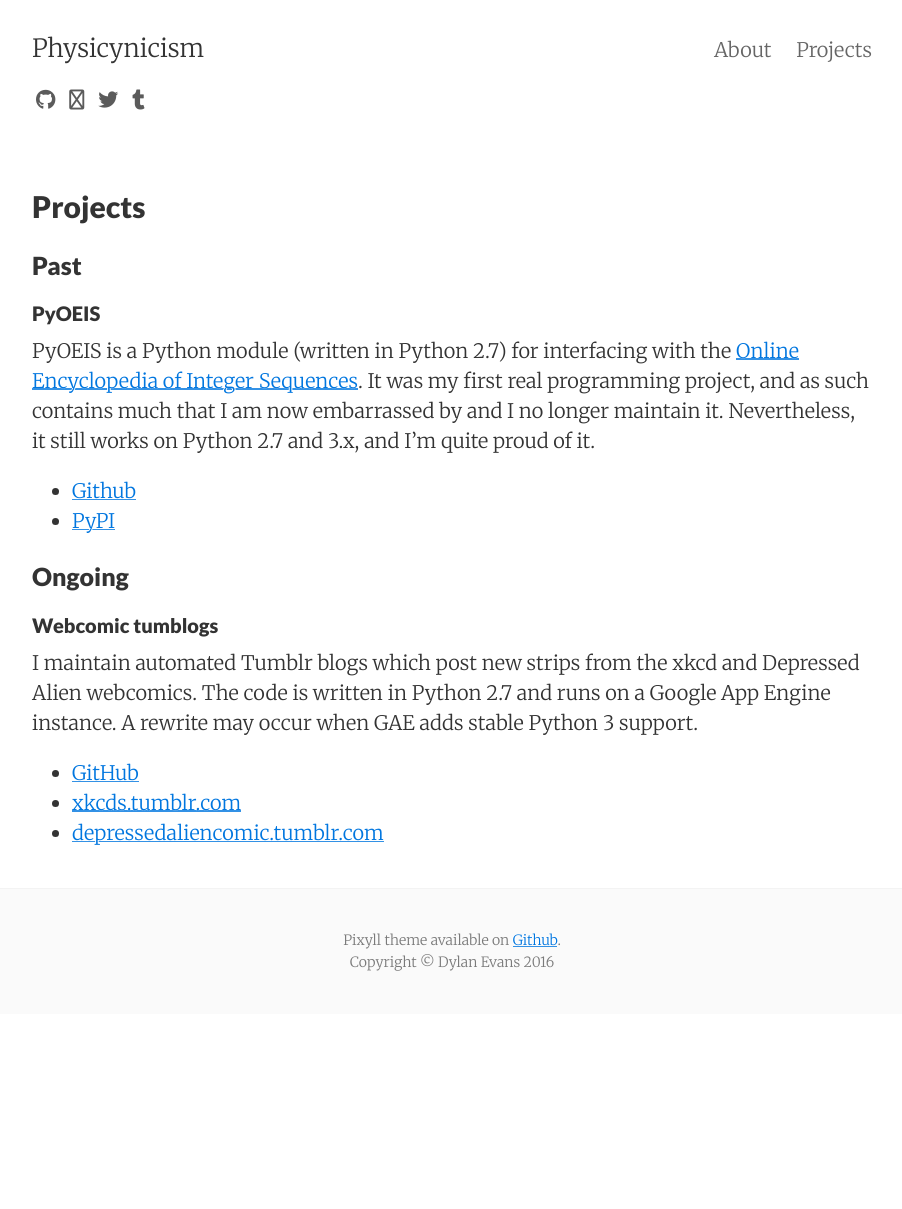
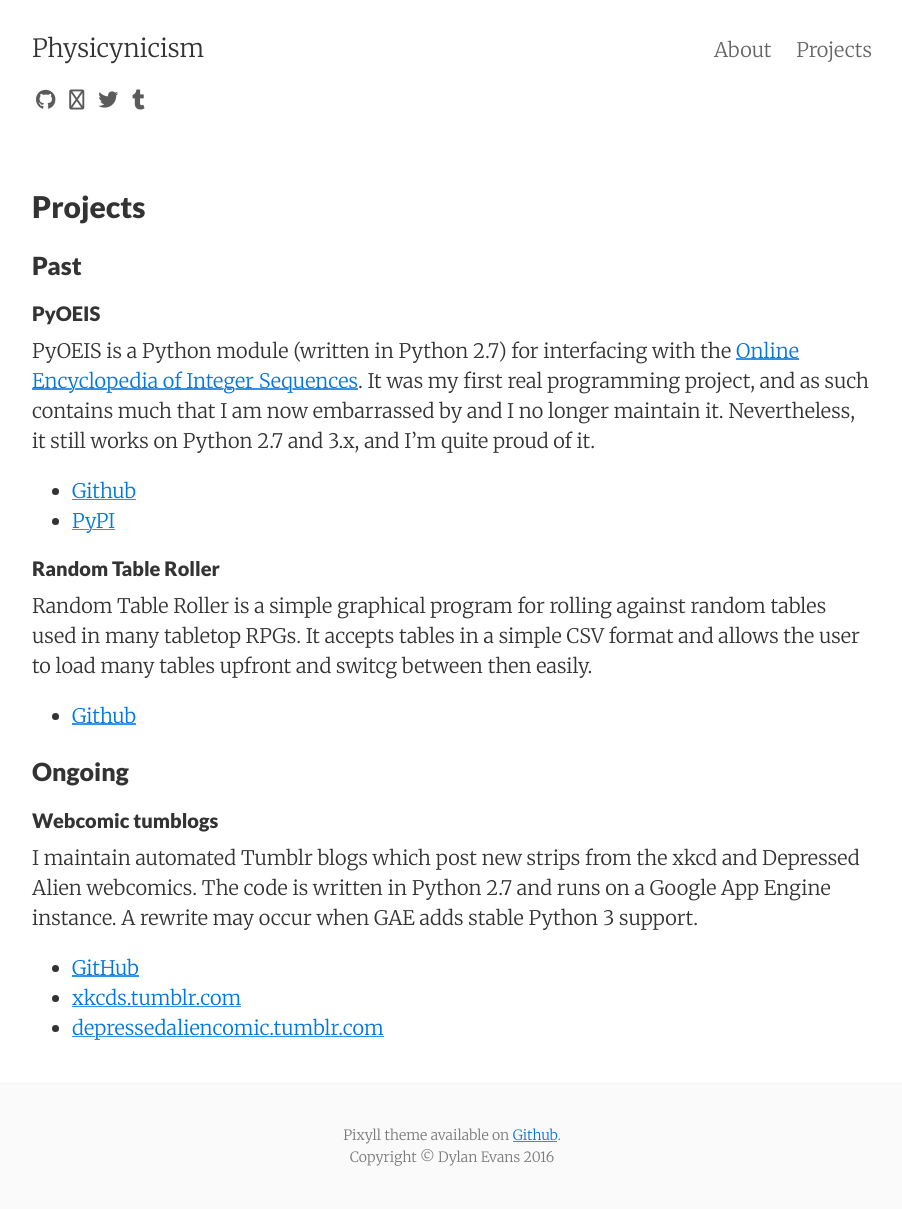
Before and after one commit to whonut/whonut.github.io, a Jekyll site: the page built from projects.md, in a window 1280 px wide. Shown: the whole page, without its empty margins (188-1090 px from the left). Built offline with Jekyll 4.4.1, drawn with Linux system fonts in a browser that asks for light colours; nearby versions of some CDN libraries; before the commit the page ends 1014 px from its top, so only the background shows below that.

Commit message:
Add Random Table Roller to projects page

```diff
--- a/projects.md
+++ b/projects.md
@@ -16,6 +16,13 @@
 - [Github](https://github.com/whonut/pyoeis)
 - [PyPI](https://pypi.python.org/pypi/pyoeis)
 
+#### Random Table Roller
+
+Random Table Roller is a simple graphical program for rolling against random tables used in many tabletop RPGs. It accepts tables in a
+simple CSV format and allows the user to load many tables upfront and switcg between then easily.
+
+- [Github](https://github.com/whonut/Random-Table-Roller)
+
 ### Ongoing
 
 #### Webcomic tumblogs
```
